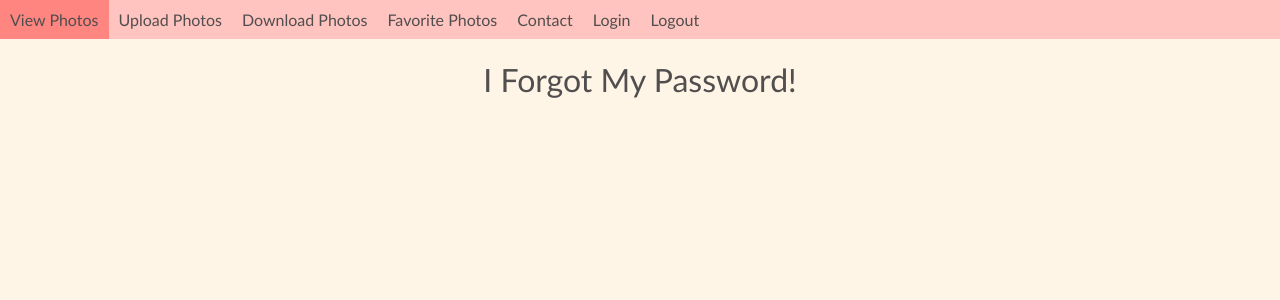
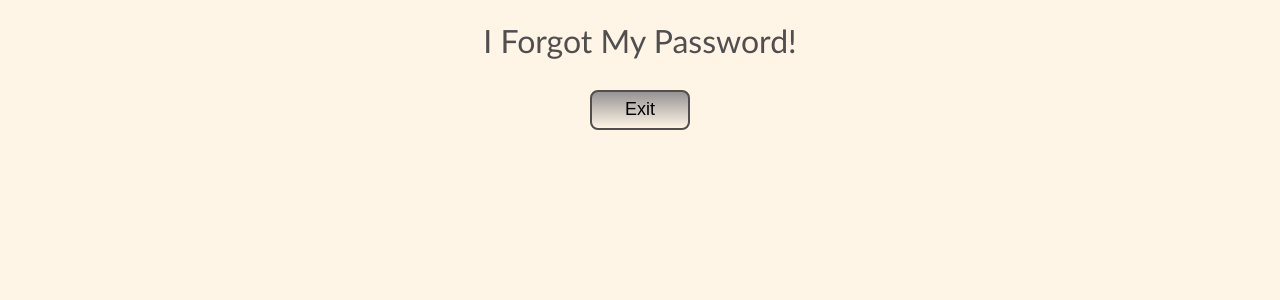
Before and after one commit to cjheyde/my_photos, a React (Vite) app: page /my_photos/forgot_password in a window 1280 px wide. Shown: the top 300 px of the page. Built offline with nearby package versions, Linux system fonts and the light colour scheme.

Commit message:
feat: :construction: includes Exit button on Forgot Password page and refactor

```diff
--- a/src/pages/ForgotPassword.tsx
+++ b/src/pages/ForgotPassword.tsx
@@ -1,11 +1,17 @@
-import Header from "../components/Header";
+import AuxButton from "../components/AuxButton";
+import Title from "../components/Title";
 import PhotosContext from "../context/PhotosContext";
 
 function ForgotPassword() {
   return (
-    <PhotosContext.Provider value={{ titleMessage: "I Forgot My Password!" }}>
-      <Header />
-    </PhotosContext.Provider>
+    <div className="mainBox">
+      <PhotosContext.Provider value={{ titleMessage: "I Forgot My Password!" }}>
+        <Title />
+      </PhotosContext.Provider>
+      <form action="/">
+        <AuxButton type="submit">Exit</AuxButton>
+      </form>
+    </div>
   );
 }
 
```
